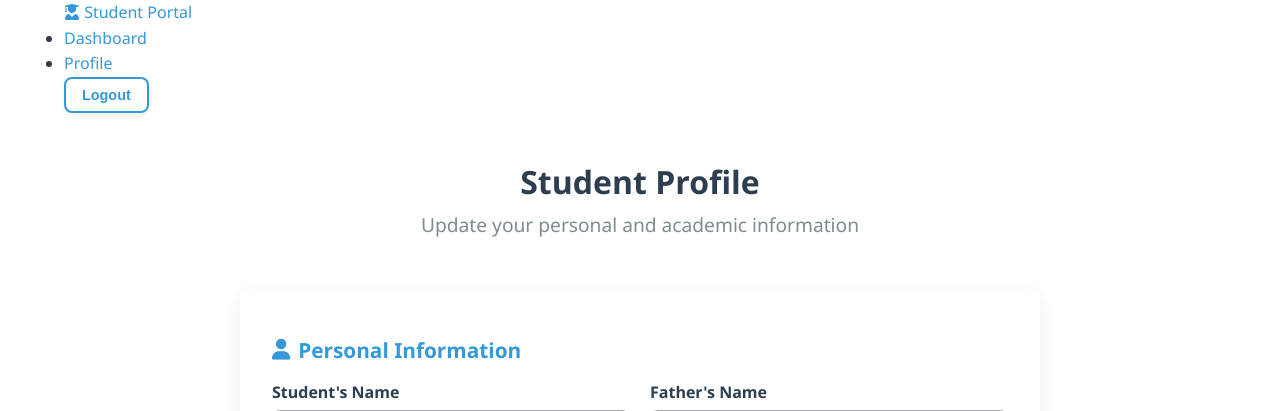
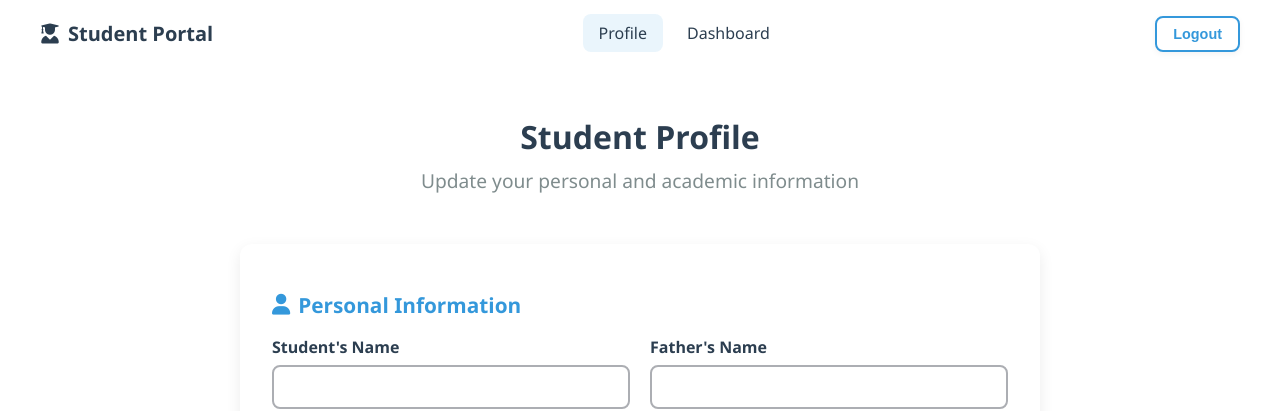
Before and after one commit to emc634/Out-of-school-Programme, a Flask app: page /update_profile in a window 1280 px wide. Shown: the top 411 px of the page. Run offline with Flask 3, Linux system fonts and the light colour scheme.

Commit message:
sanam teri kasam

```diff
--- a/static/css/components.css
+++ b/static/css/components.css
@@ -144,66 +144,66 @@
    ====================== */
 
 /* Only apply vertical layout when navbar has the 'vertical' class */
-.navbar.vertical {
-    background: var(--white);
-    box-shadow: var(--shadow-sm);
-    width: 250px;
-    height: 100vh;
-    position: fixed;
-    left: 0;
+/* Navigation */
+.navbar {
+    background-color: white;
+    box-shadow: var(--box-shadow);
+    position: sticky;
     top: 0;
     z-index: 100;
-    padding: 1rem 0;
-    overflow-y: auto;
 }
 
-/* Only apply these styles when navbar is vertical */
-.navbar.vertical .navbar-content {
+.navbar-content {
     display: flex;
-    flex-direction: column;
-    height: 100%;
-    padding: 0 1rem;
+    justify-content: space-between;
+    align-items: center;
+    padding: 1rem 0;
 }
 
-.navbar.vertical .logo {
-    padding: 1rem 0;
-    margin-bottom: 1rem;
-    font-size: 1.5rem;
-    justify-content: flex-start;
+.logo {
+    display: flex;
+    align-items: center;
+    text-decoration: none;
+    color: var(--secondary-color);
+    font-weight: 600;
+    font-size: 1.25rem;
 }
 
-.navbar.vertical .nav-links {
-    flex-direction: column;
-    gap: 0.5rem;
-    width: 100%;
-    flex-grow: 1;
+.logo i {
+    margin-right: 0.5rem;
+    color: var(--primary-color);
 }
 
-.navbar.vertical .nav-link {
-    padding: 0.75rem 1rem;
-    border-radius: var(--border-radius);
-    width: 100%;
+.nav-links {
+    display: flex;
+    list-style: none;
 }
 
-.navbar.vertical .nav-link.active {
-    background-color: var(--primary-light);
+.nav-link {
+    text-decoration: none;
+    color: var(--text-light);
+    padding: 0.5rem 1rem;
+    margin: 0 0.25rem;
+    border-radius: var(--border-radius);
+    transition: var(--transition);
 }
 
-.navbar.vertical .nav-link.active::after {
-    display: none;
+.nav-link:hover {
+    color: var(--primary-color);
 }
 
-.navbar.vertical .nav-actions {
-    flex-direction: column;
-    gap: 0.75rem;
-    padding: 1rem 0;
-    margin-top: auto;
+.nav-link.active {
+    color: var(--primary-color);
+    background-color: rgba(52, 152, 219, 0.1);
 }
 
-/* Only apply margin to main content when navbar is vertical */
-body.has-vertical-nav .main-content {
-    margin-left: 250px;
-    width: calc(100% - 250px);
+.mobile-toggle {
+    display: none;
+    background: none;
+    border: none;
+    font-size: 1.25rem;
+    color: var(--text-light);
+    cursor: pointer;
 }
 
 /* ======================
--- a/templates/student_profile.html
+++ b/templates/student_profile.html
@@ -23,8 +23,9 @@
                 <span>Student Portal</span>
             </a>
             <ul class="nav-links">
+                <li><a href="#" class="nav-link active">Profile</a></li>
                 <li><a href="url_for{('dashboard')}" class="nav-link">Dashboard</a></li>
-                <li><a href="#" class="nav-link active">Profile</a></li>
+
             </ul>
             <div class="nav-actions">
                 <button class="btn btn-outline-primary btn-sm">Logout</button>
```
